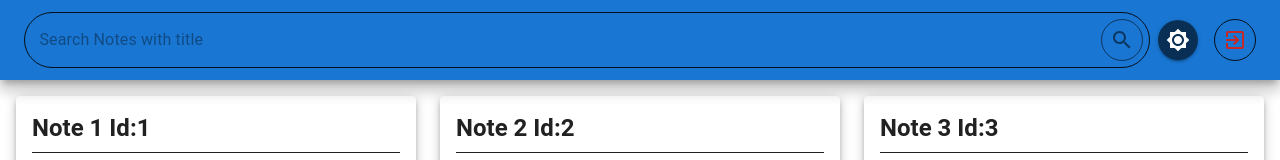
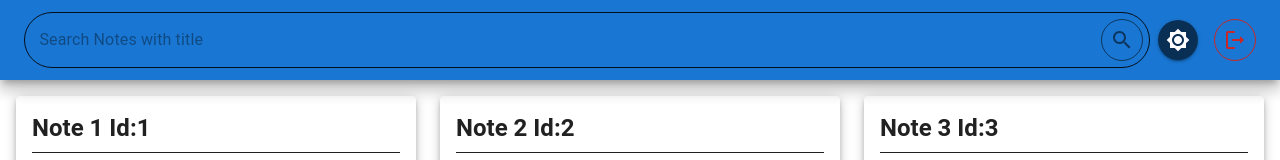
Before and after one commit to Folareen/sleek-notes, a React (Create React App) app: page / in a window 1280 px wide. Shown: the top 160 px of the page. Built offline with nearby package versions, Linux system fonts and the light colour scheme.

Commit message:
changed logout icon

```diff
--- a/src/components/LogoutButton.jsx
+++ b/src/components/LogoutButton.jsx
@@ -1,11 +1,11 @@
 import React from 'react';
-import ExitToAppIcon from '@mui/icons-material/ExitToApp';
+import LogoutRoundedIcon from '@mui/icons-material/LogoutRounded';
 import { IconButton } from '@mui/material';
 
 export default function LogoutButton (){
     return (
-        <IconButton sx={{ mr: 0, ml: 2, color:"error.dark", border: 1, borderColor: 'text.primary'}} >
-            <ExitToAppIcon />
+        <IconButton sx={{ mr: 0, ml: 2, color:"error.dark", border: 1, bgolor: 'error.dark'}} >
+            <LogoutRoundedIcon />
         </IconButton>
     )
   }
```
